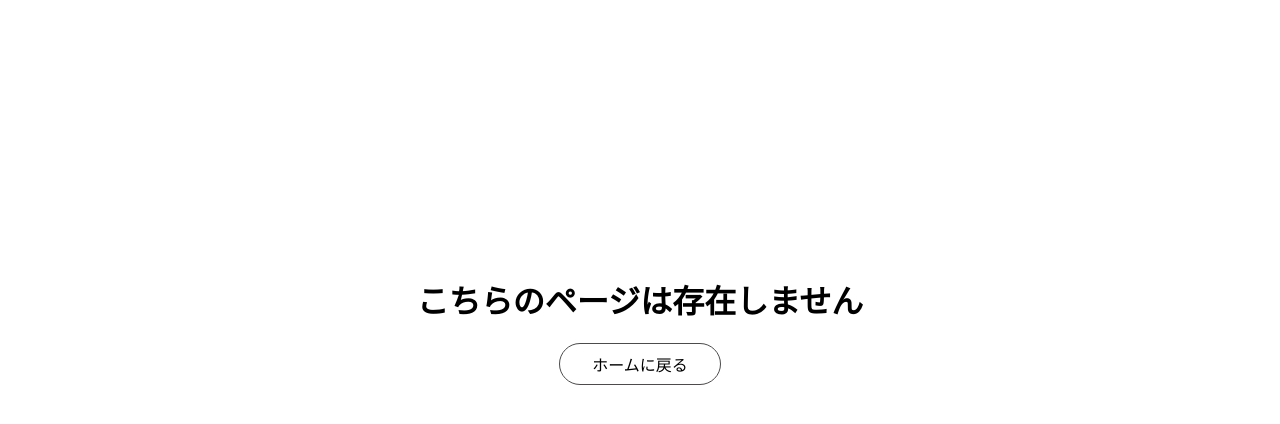
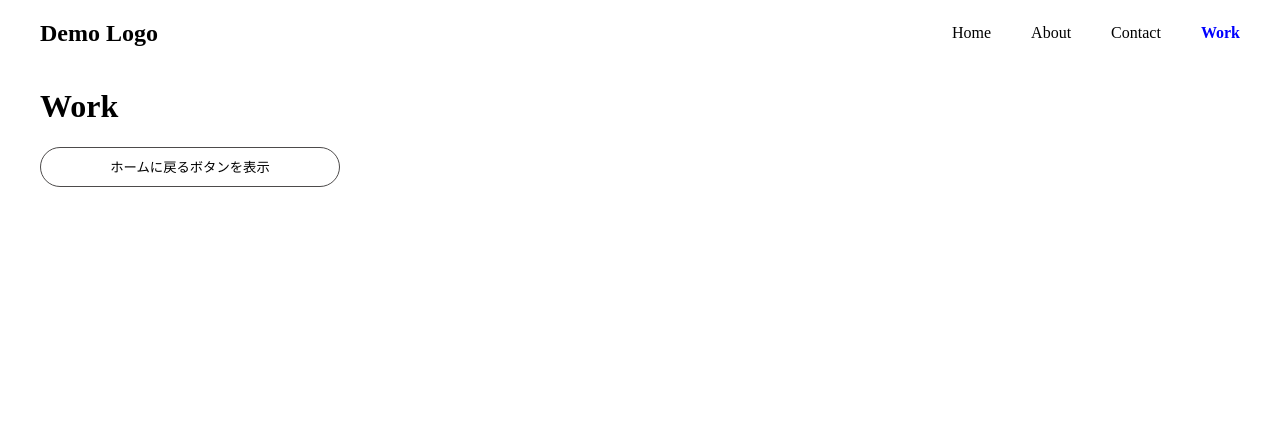
Before and after one commit to naofunky/practice, a React (Vite) app: page /work in a window 1280 px wide. Shown: the top 424 px of the page. Built offline with nearby package versions, Linux system fonts and the light colour scheme.

Commit message:
feat:追加
workの追加

```diff
--- a/src/App.css
+++ b/src/App.css
@@ -126,26 +126,22 @@ nav > div > h1 > a:hover {
 }
 
 .dialogTop {
-  display: flex;
-  align-items: center;
-  justify-content: center;
+  display: block;
   text-decoration: none;
   transition: all 0.3s ease-in-out;
   opacity: 1;
-  width: 160px;
-  height: 40px;
+  width: 400px;
+  height: 80px;
   border: 1px solid rgb(77, 75, 75);
   border-radius: 24px;
   transform: translateY(0px);
+  text-align: center;
   cursor: pointer;
 }
 
 .dialogTop > a {
   text-decoration: none;
   color: black;
+  font-size: 20px;
+  font-weight: bold;
 }
-
-.dialogTop:hover {
-  opacity: 0.6;
-  transform: translateY(2px);
-}
--- a/src/App.tsx
+++ b/src/App.tsx
@@ -1,9 +1,10 @@
 import { Routes, Route } from 'react-router-dom';
 import './App.css';
-import Home from './features/home/components/Home';
-import About from './features/about/components/About';
-import Contact from './features/contact/components/Contact';
+import Home from './features/pages/home/components/Home';
+import About from './features/pages/about/components/About';
+import Contact from './features/pages/contact/components/Contact';
 import Notfound from './features/Notfound/components/Notfound';
+import Work from './features/pages/work/components/Work';
 
 function App() {
   return (
@@ -14,6 +15,7 @@ function App() {
             <Route path="/" element={<Home />} />
             <Route path="/about" element={<About />} />
             <Route path="/contact" element={<Contact />} />
+            <Route path="/work" element={<Work />} />
             <Route path="*" element={<Notfound />} />
           </Routes>
         </div>
--- a/src/features/toggleBtn/components/ToggleBtn.tsx
+++ b/src/features/Button/toggleBtn/components/ToggleBtn.tsx
@@ -1,5 +1,6 @@
 import { useReducer } from 'react';
-import ModalTop from '../../modalTop/components/ModalTop';
+import ModalTop from '../../../Modal/modalTop/components/ModalTop';
+import '../../../../App.css';
 
 const ToggleBtn = () => {
   const [isOpen, toggle] = useReducer((state) => !state, false);
--- /dev/null
+++ b/src/features/Button/toggleReverseBtn/components/ToggleReverseBtn.tsx
@@ -0,0 +1,18 @@
+import { useState } from 'react';
+import ModalTop from '../../../Modal/modalTop/components/ModalTop';
+
+const ToggleReverseBtn = () => {
+  const [isOpen, setIsopen] = useState<boolean>(false);
+
+  const toggle = () => setIsopen((prev) => !prev);
+  return (
+    <>
+      <button onClick={() => toggle()} className="toggleBtn">
+        {isOpen ? '閉じる' : 'ホームに戻るボタンを表示'}
+      </button>
+      {isOpen && <ModalTop />}
+    </>
+  );
+};
+
+export default ToggleReverseBtn;
--- a/src/features/Header/components/Header.tsx
+++ b/src/features/Header/components/Header.tsx
@@ -19,6 +19,9 @@ const Header = () => {
           <li>
             <NavLink to="/contact">Contact</NavLink>
           </li>
+          <li>
+            <NavLink to="/work">Work</NavLink>
+          </li>
         </ul>
       </nav>
     </>
--- a/src/features/modalTop/components/ModalTop.tsx
+++ b/src/features/Modal/modalTop/components/ModalTop.tsx
@@ -1,4 +1,5 @@
 import { Link } from 'react-router-dom';
+import '../../../../App.css';
 
 const ModalTop = () => {
   return (
--- a/src/features/Notfound/components/Notfound.tsx
+++ b/src/features/Notfound/components/Notfound.tsx
@@ -1,4 +1,4 @@
-import BackToTopBtn from '../../backToTopBtn/components/BackToTopBtn';
+import BackToTopBtn from '../../Button/backToTopBtn/components/BackToTopBtn';
 
 const Notfound = () => {
   return (
--- a/src/features/about/components/About.tsx
+++ b/src/features/pages/about/components/About.tsx
@@ -1,5 +1,5 @@
-import Header from '../../Header/components/Header';
-import ToggleBtn from '../../toggleBtn/components/ToggleBtn';
+import Header from '../../../Header/components/Header';
+import ToggleBtn from '../../../Button/toggleBtn/components/ToggleBtn';
 
 const About = () => {
   return (
--- a/src/features/contact/components/Contact.tsx
+++ b/src/features/pages/contact/components/Contact.tsx
@@ -1,5 +1,4 @@
-import React from 'react';
-import Header from '../../Header/components/Header';
+import Header from '../../../Header/components/Header';
 
 const Contact = () => {
   return (
--- a/src/features/home/components/Home.tsx
+++ b/src/features/pages/home/components/Home.tsx
@@ -1,4 +1,4 @@
-import Header from '../../Header/components/Header';
+import Header from '../../../Header/components/Header';
 
 const Home = () => {
   return (
--- /dev/null
+++ b/src/features/pages/work/components/Work.tsx
@@ -0,0 +1,14 @@
+import ToggleReverseBtn from '../../../Button/toggleReverseBtn/components/ToggleReverseBtn';
+import Header from '../../../Header/components/Header';
+
+const Work = () => {
+  return (
+    <div>
+      <Header />
+      <h1>Work</h1>
+      <ToggleReverseBtn />
+    </div>
+  );
+};
+
+export default Work;
```
Also changed, not shown: src/features/Button/backToTopBtn/components/BackToTopBtn.tsx (renamed from src/features/backToTopBtn/components/BackToTopBtn.tsx).
